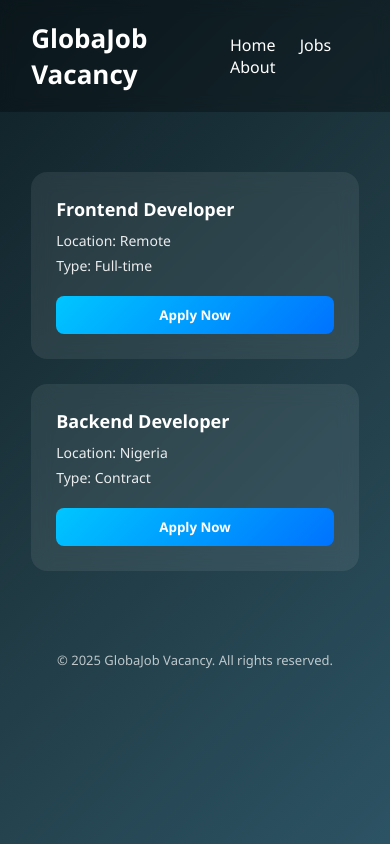
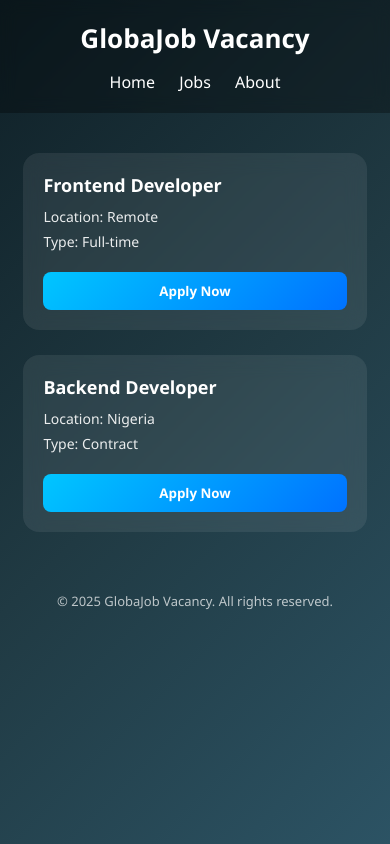
Before and after one commit to lec04214-del/Globajobvacancy.com, a plain HTML site: page index.html in a window 390 px wide. Drawn offline with Linux system fonts and the light colour scheme.

Commit message:
Update style.css

```diff
--- a/style.css
+++ b/style.css
@@ -105,3 +105,27 @@ footer {
   opacity: 0.7;
   font-size: 13px;
 }
+/* RESPONSIVE DESIGN */
+@media (max-width: 768px) {
+  header {
+    flex-direction: column;
+    text-align: center;
+    gap: 15px;
+  }
+
+  nav a {
+    margin: 0 10px;
+  }
+
+  main {
+    padding: 40px 6%;
+  }
+
+  .jobs {
+    grid-template-columns: 1fr;
+  }
+
+  .job-card {
+    padding: 20px;
+  }
+}
```
